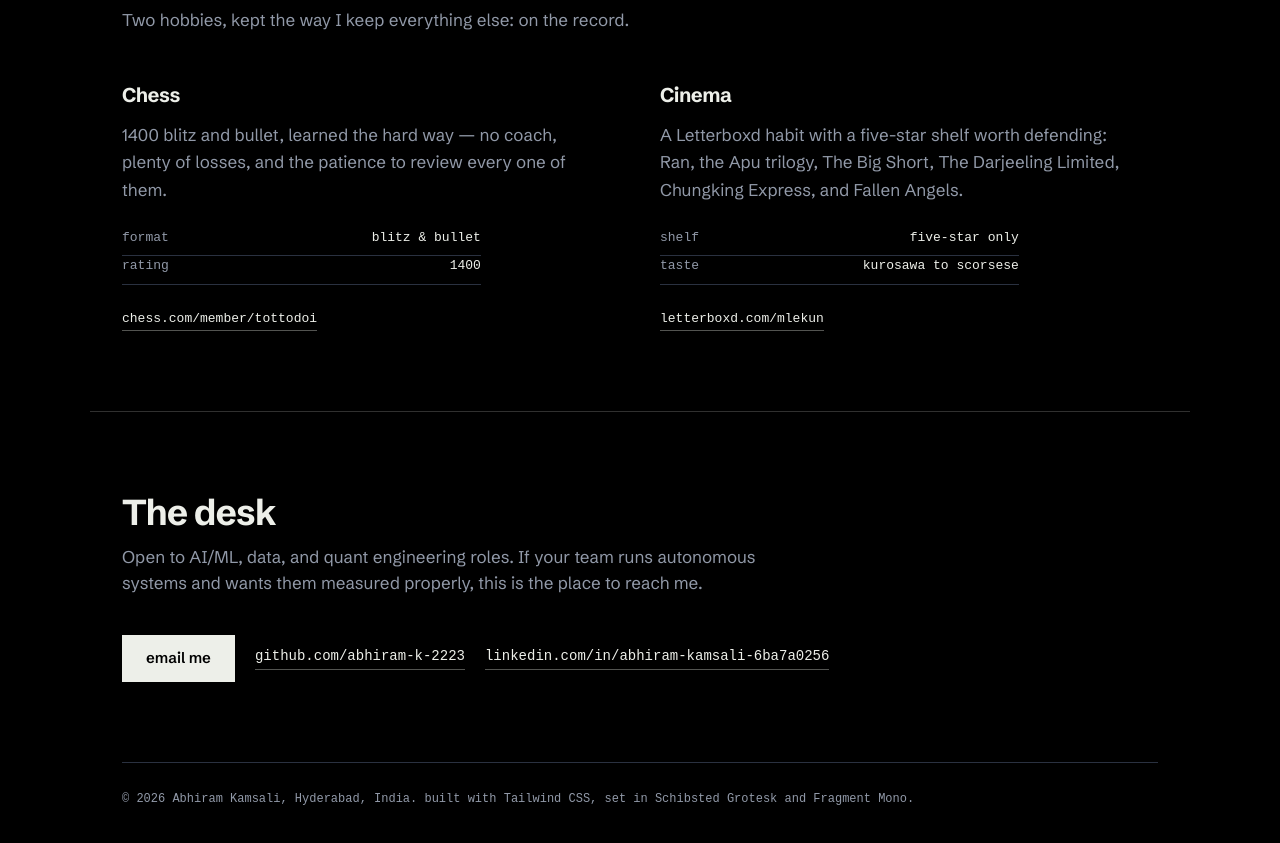
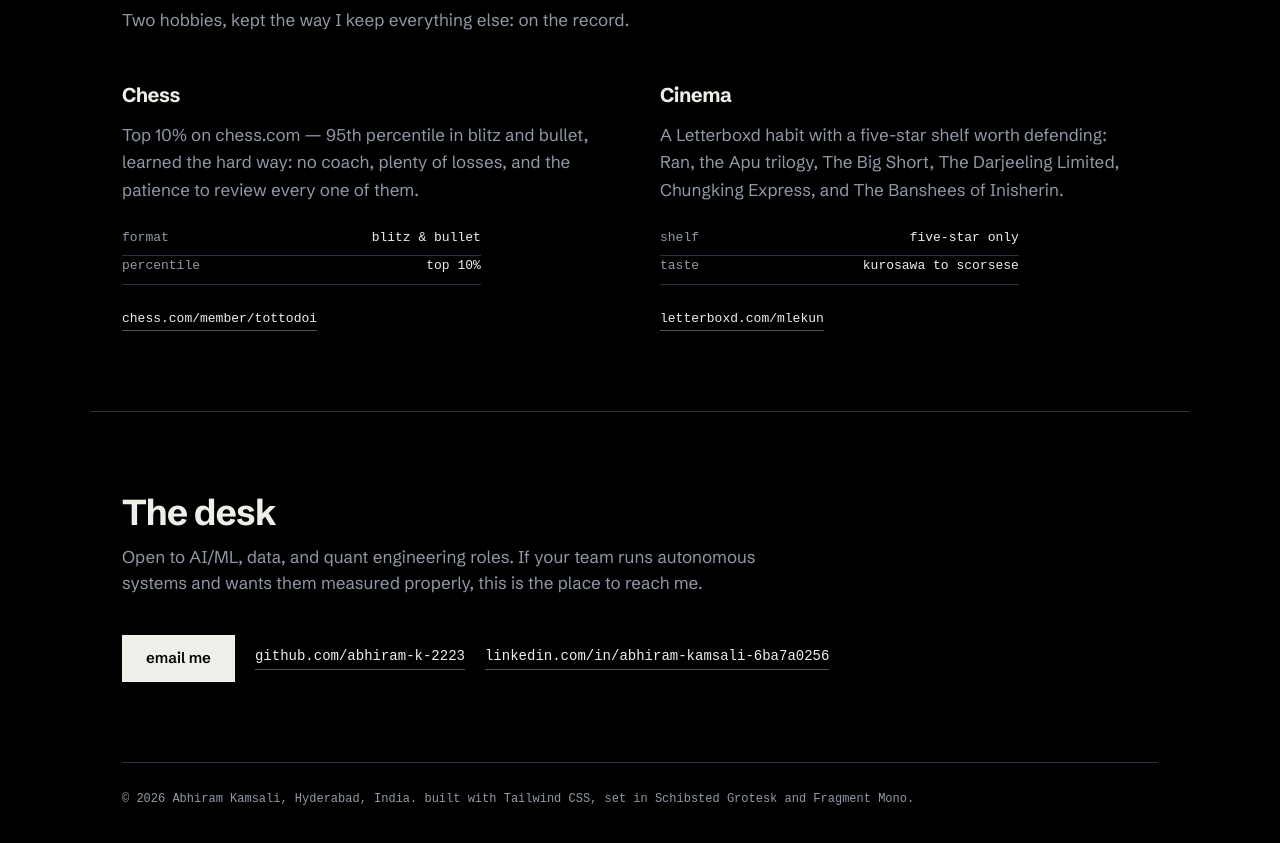
Before and after one commit to abhiram-k-2223/portfolio, a website built with Vite: page index.html in a window 1280 px wide. Shown: the part 4400-5243 px from the top of the page. Built offline with nearby package versions, Linux system fonts and the light colour scheme; a web font is replaced by a local one.

Commit message:
Chess percentile + swap movie pick

```diff
--- a/index.html
+++ b/index.html
@@ -533,8 +533,9 @@
           <div>
             <h3 class="text-xl font-bold tracking-tight">Chess</h3>
             <p class="mt-3 max-w-[46ch] leading-relaxed text-muted">
-              1400 blitz and bullet, learned the hard way — no coach, plenty
-              of losses, and the patience to review every one of them.
+              Top 10% on chess.com — 95th percentile in blitz and bullet,
+              learned the hard way: no coach, plenty of losses, and the
+              patience to review every one of them.
             </p>
             <dl
               class="mt-6 max-w-[46ch] gap-y-3 font-mono text-[13px]"
@@ -544,8 +545,8 @@
                 <dd class="text-right">blitz &amp; bullet</dd>
               </div>
               <div class="flex justify-between gap-4 border-b border-rule pb-2">
-                <dt class="shrink-0 text-muted">rating</dt>
-                <dd class="text-right tabular">1400</dd>
+                <dt class="shrink-0 text-muted">percentile</dt>
+                <dd class="text-right tabular">top 10%</dd>
               </div>
             </dl>
             <a
@@ -560,7 +561,7 @@
             <p class="mt-3 max-w-[46ch] leading-relaxed text-muted">
               A Letterboxd habit with a five-star shelf worth defending: Ran,
               the Apu trilogy, The Big Short, The Darjeeling Limited, Chungking
-              Express, and Fallen Angels.
+              Express, and The Banshees of Inisherin.
             </p>
             <dl
               class="mt-6 max-w-[46ch] gap-y-3 font-mono text-[13px]"
```
